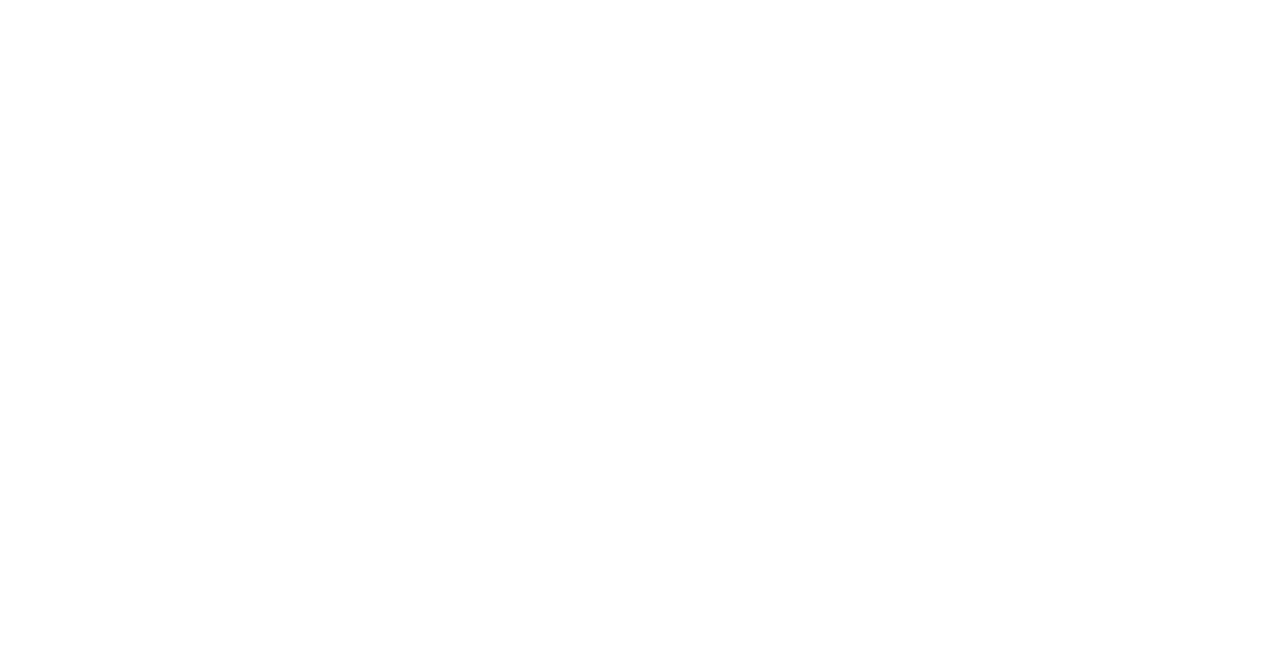
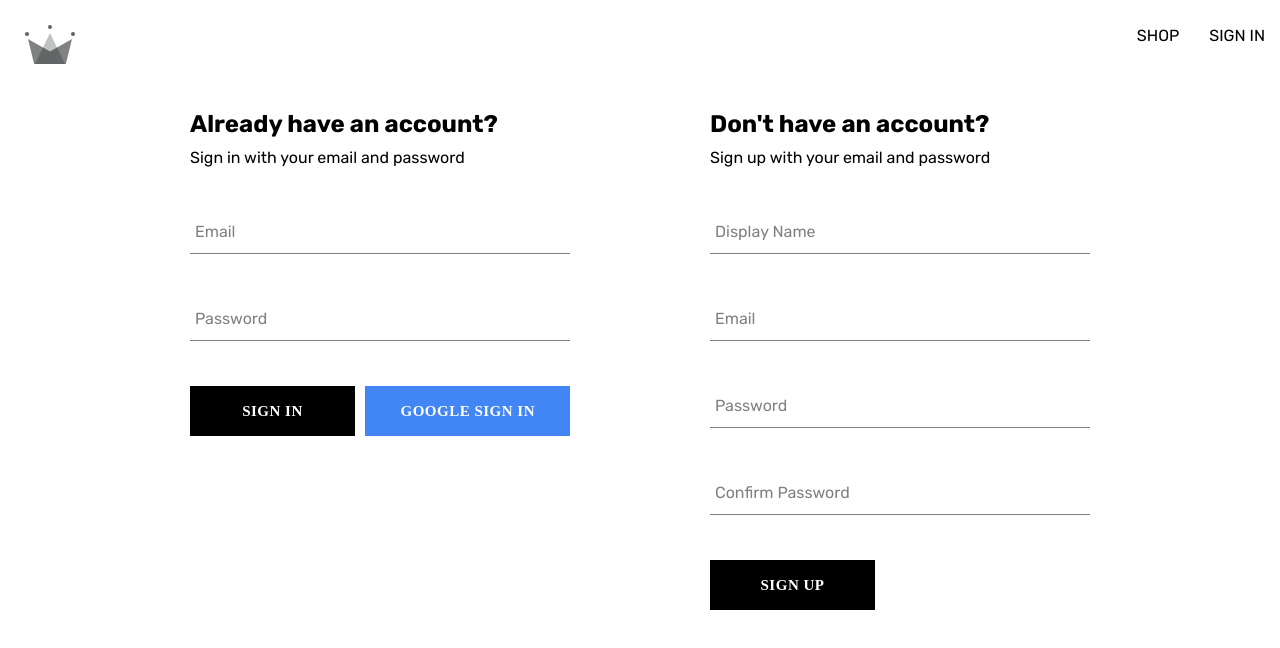
Before and after one commit to megaman2019/crwn_clothing, a React (Create React App) app: page /auth in a window 1280 px wide. Before the commit this address had no page. Shown: the top 648 px of the page. Built offline with nearby package versions, Linux system fonts and the light colour scheme.

Commit message:
finalized sign in and sign up form

```diff
--- a/src/App.js
+++ b/src/App.js
@@ -2,7 +2,7 @@
 import Navigation from "./routes/navigation/navigation.component"
 
 import Home from "./routes/home/home.component"
-import SignIn from "./routes/sign-in/sign-in.component"
+import Authentication from "./routes/authentication/authentication.component"
 
 const Shop = () => {
   return <div>I AM THE SHOP PAGE</div>
@@ -14,7 +14,7 @@
       <Route path="/" element={<Navigation />}>
         <Route index element={<Home />} />
         <Route path="shop" element={<Shop />} />
-        <Route path="sign-in" element={<SignIn />} />
+        <Route path="auth" element={<Authentication />} />
       </Route>
     </Routes>
   )
--- /dev/null
+++ b/src/components/sign-in-form/sign-in-form.component.jsx
@@ -0,0 +1,90 @@
+import { useState } from "react"
+import FormInput from "../form-input/form-input.component"
+import Button from "../button/button.component"
+
+import {
+  createUserDocumentFromAuth,
+  signInWithGooglePopup,
+  signInAuthUserWithEmailAndPassword,
+} from "../../utils/firebase/firebase.utils"
+
+import "./sign-in-form.styles.scss"
+
+const defaultFormFields = {
+  email: "",
+  password: "",
+}
+
+const SignInForm = () => {
+  const [formFields, setFormFields] = useState(defaultFormFields)
+  const { email, password } = formFields
+
+  const resetFormFields = () => {
+    setFormFields(defaultFormFields)
+  }
+
+  const handleSubmit = async (event) => {
+    event.preventDefault()
+
+    signInAuthUserWithEmailAndPassword(email, password)
+      .then((a) => {
+        console.log(a)
+      })
+      .catch((error) => {
+        switch (error.code) {
+          case "auth/wrong-password":
+            alert("Incorrect password.")
+            break
+          case "auth/user-not-found":
+            alert("User not found.")
+            break
+          default:
+            console.log(`Something went wrong: ${error.code}`)
+        }
+      })
+    resetFormFields()
+  }
+
+  const handleChange = (event) => {
+    const { name, value } = event.target
+    setFormFields({ ...formFields, [name]: value })
+  }
+
+  const signInWithGoogle = async () => {
+    const { user } = await signInWithGooglePopup()
+    await createUserDocumentFromAuth(user)
+  }
+
+  return (
+    <div className="sign-up-container">
+      <h2>Already have an account?</h2>
+      <span>Sign in with your email and password</span>
+      <form onSubmit={handleSubmit}>
+        <FormInput
+          label="Email"
+          type="email"
+          required
+          onChange={handleChange}
+          name="email"
+          value={email}
+        />
+        <FormInput
+          label="Password"
+          type="password"
+          required
+          onChange={handleChange}
+          name="password"
+          value={password}
+        />
+        <div className="buttons-container">
+          <Button type="submit">Sign In</Button>
+          <Button type="button" buttonType="google" onClick={signInWithGoogle}>
+            Google Sign In
+          </Button>
+        </div>
+      </form>
+    </div>
+  )
+}
+
+export default SignInForm
--- /dev/null
+++ b/src/components/sign-in-form/sign-in-form.styles.scss
@@ -0,0 +1,14 @@
+.sign-up-container {
+  display: flex;
+  flex-direction: column;
+  width: 380px;
+
+  h2 {
+    margin: 10px 0;
+  }
+}
+
+.buttons-container {
+  display: flex;
+  justify-content: space-between;
+}
--- a/src/routes/sign-in/sign-in.component.jsx
+++ b/src/routes/authentication/authentication.component.jsx
@@ -1,16 +1,12 @@
 // import { useEffect } from "react"
 // import { getRedirectResult } from "firebase/auth"
 
-import {
-  // auth,
-  signInWithGooglePopup,
-  createUserDocumentFromAuth,
-  // signinWithGoogleRedirect,
-} from "../../utils/firebase/firebase.utils"
+import SignUpForm from "../../components/sign-up-form/sign-up-form.component"
+import SignInForm from "../../components/sign-in-form/sign-in-form.component"
 
-import SignUpForm from "../../components/sign-up-form/sign-up-form.component"
+import "./authentication.styles.scss"
 
-const SignIn = () => {
+const Authentication = () => {
   // useEffect(() => {
   //   async function fetch() {
   //     const response = await getRedirectResult(auth)
@@ -22,21 +18,15 @@
   //   fetch()
   // }, [])
 
-  const logGooglePopupUser = async () => {
-    const { user } = await signInWithGooglePopup()
-    const userDocRef = await createUserDocumentFromAuth(user)
-  }
-
   return (
-    <div>
-      <h1>Sign In Page</h1>
-      <button onClick={logGooglePopupUser}>Sign in with Google Popup</button>
+    <div className="authentication-container">
       {/* <button onClick={signinWithGoogleRedirect}>
         Sign in with Google Redirect
       </button> */}
+      <SignInForm />
       <SignUpForm />
     </div>
   )
 }
 
-export default SignIn
+export default Authentication
--- /dev/null
+++ b/src/routes/authentication/authentication.styles.scss
@@ -0,0 +1,6 @@
+.authentication-container {
+  display: flex;
+  width: 900px;
+  justify-content: space-between;
+  margin: 30px auto;
+}
--- a/src/routes/navigation/navigation.component.jsx
+++ b/src/routes/navigation/navigation.component.jsx
@@ -16,7 +16,7 @@
           <Link className="nav-link" to="/shop">
             SHOP
           </Link>
-          <Link className="nav-link" to="/sign-in">
+          <Link className="nav-link" to="/auth">
             SIGN IN
           </Link>
         </div>
--- a/src/utils/firebase/firebase.utils.js
+++ b/src/utils/firebase/firebase.utils.js
@@ -5,6 +5,7 @@
   signInWithPopup,
   GoogleAuthProvider,
   createUserWithEmailAndPassword,
+  signInWithEmailAndPassword,
 } from "firebase/auth"
 
 import { getFirestore, doc, getDoc, setDoc } from "firebase/firestore"
@@ -69,3 +70,9 @@
 
   return await createUserWithEmailAndPassword(auth, email, password)
 }
+
+export const signInAuthUserWithEmailAndPassword = async (email, password) => {
+  if (!email || !password) return
+
+  return await signInWithEmailAndPassword(auth, email, password)
+}
```
